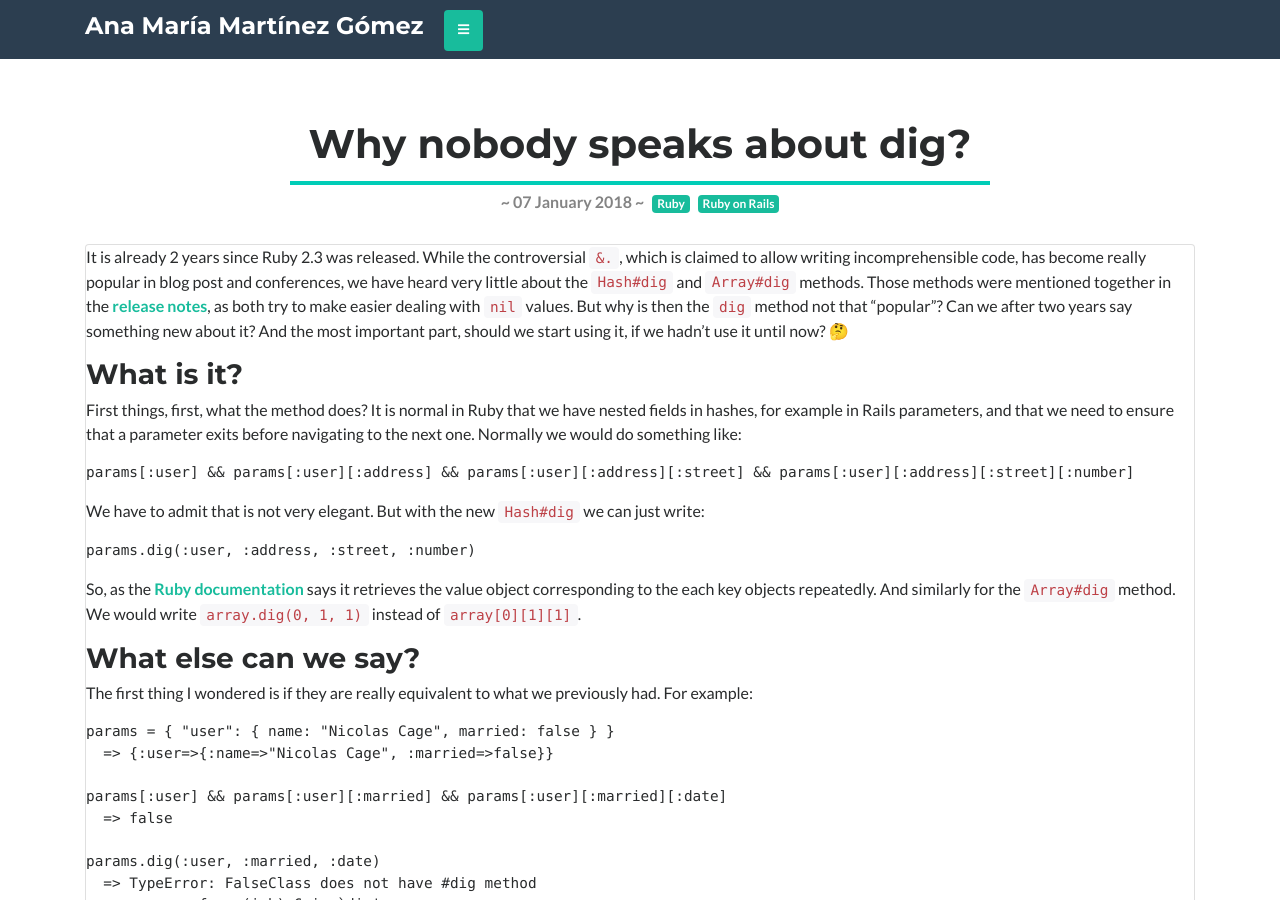
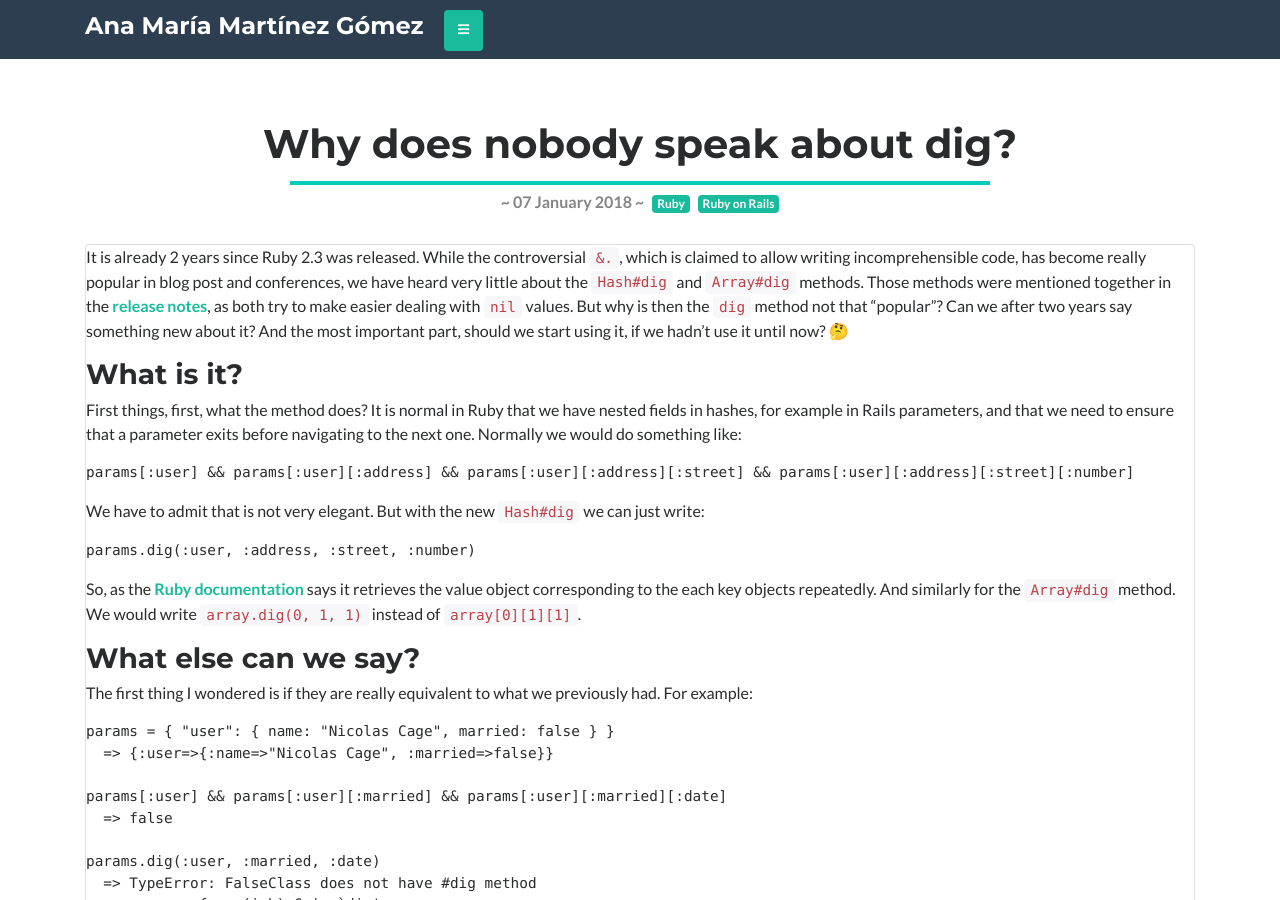
Before and after one commit to vicgalle/ana06.github.io, a Jekyll site: the page built from _posts/2018-01-07-ruby-dig.markdown, in a window 1280 px wide and 900 px high. Built offline with Jekyll 4.4.1, drawn with Linux system fonts in a browser that asks for light colours; nearby versions of some CDN libraries; emoji names are drawn with the system emoji font; comment, search, counter and statistics services are not loaded.

Commit message:
Correct last blog post title

```diff
--- a/_posts/2018-01-07-ruby-dig.markdown
+++ b/_posts/2018-01-07-ruby-dig.markdown
@@ -1,6 +1,6 @@
 ---
 layout: post
-title:  "Why nobody speaks about dig?"
+title:  "Why does nobody speak about dig?"
 date:   "2018-01-07 20:12:16"
 tags:
   - Ruby
```
